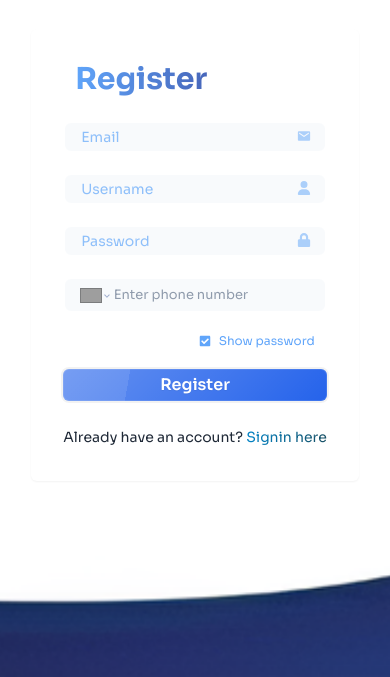
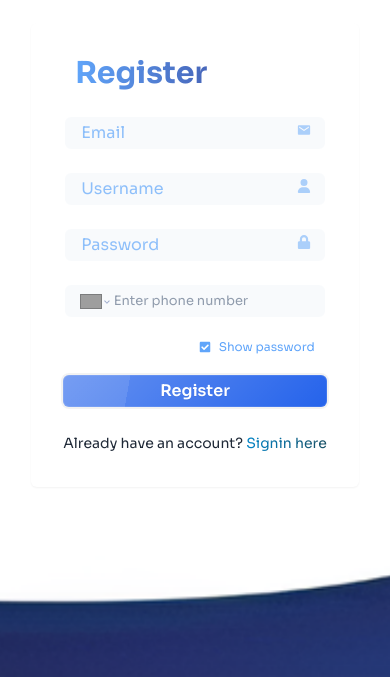
Before and after one commit to Swings0/FundHive, a Next.js app: page /register in a window 390 px wide. Shown: the part 167-844 px from the top of the page. Built offline with nearby package versions, Linux system fonts and the light colour scheme; no server answers; grey boxes are pictures that could not be loaded.

Commit message:
initial adj

```diff
--- a/src/app/components/Login.tsx
+++ b/src/app/components/Login.tsx
@@ -74,11 +74,11 @@ const Login = () => {
 
             <form onSubmit={submitHandler} className='flex flex-col gap-5 pt-6 pb-3'>
                 <div className='w-full relative'>
-                <input onChange={(e:React.ChangeEvent<HTMLInputElement>)=> setEmail(e.target.value)} className= {`${emailError && 'border-2 border-white  w-full rounded-lg py-1 px-4 bg-red-50 text-base lg:text-sm outline-none  text-red-600 text-opacity-90 placeholder-opacity-70 placeholder-red-600' || 'border-2 border-white  w-full rounded-lg py-1 px-4 bg-slate-50 text-sm outline-none placeholder-blue-400 text-blue-900 text-opacity-90 placeholder-opacity-70'}`} type='email' placeholder={`${emailError && 'please enter email' || 'Email'}`} /> <div className={( emailError ? 'absolute top-2 right-4 text-sm text-red-600 opacity-50 z-10' :  'absolute top-2 right-4 text-sm text-blue-400 opacity-50 z-10')}><IoMdMail/></div>
+                <input onChange={(e:React.ChangeEvent<HTMLInputElement>)=> setEmail(e.target.value)} className= {`${emailError && 'border-2 border-white  w-full rounded-lg py-1 px-4 bg-red-50 text-base lg:text-sm outline-none  text-red-600 text-opacity-90 placeholder-opacity-70 placeholder-red-600' || 'border-2 border-white  w-full rounded-lg py-1 px-4 bg-slate-50 text-base lg:text-sm  outline-none placeholder-blue-400 text-blue-900 text-opacity-90 placeholder-opacity-70'}`} type='email' placeholder={`${emailError && 'please enter email' || 'Email'}`} /> <div className={( emailError ? 'absolute top-2 right-4 text-sm text-red-600 opacity-50 z-10' :  'absolute top-2 right-4 text-sm text-blue-400 opacity-50 z-10')}><IoMdMail/></div>
                 </div>
 
                 <div className='w-full relative'>
-                <input onChange={(e:React.ChangeEvent<HTMLInputElement>)=> setPassword(e.target.value)} className= {`${passwordError && 'border-2 border-white  w-full rounded-lg py-1 px-4 bg-red-50 text-base lg:text-sm outline-none  text-red-600 text-opacity-90 placeholder-opacity-70 placeholder-red-600' || 'border-2 border-white  w-full rounded-lg py-1 px-4 bg-slate-50 text-sm outline-none placeholder-blue-400 text-blue-900 text-opacity-90 placeholder-opacity-70'}`}
+                <input onChange={(e:React.ChangeEvent<HTMLInputElement>)=> setPassword(e.target.value)} className= {`${passwordError && 'border-2 border-white  w-full rounded-lg py-1 px-4 bg-red-50 text-base lg:text-sm outline-none  text-red-600 text-opacity-90 placeholder-opacity-70 placeholder-red-600' || 'border-2 border-white  w-full rounded-lg py-1 px-4 bg-slate-50 text-base lg:text-sm  outline-none placeholder-blue-400 text-blue-900 text-opacity-90 placeholder-opacity-70'}`}
                  type={( show === true ? 'password' : 'text')} placeholder={`${passwordError && 'please enter password' || 'Password'}`} /> <div className={( passwordError ? 'absolute top-2 right-4 text-sm text-red-600 opacity-50 z-10' :  'absolute top-2 right-4 text-sm text-blue-400 opacity-50 z-10')}><FaLock/></div>
                 </div>
 
--- a/src/app/components/Register.tsx
+++ b/src/app/components/Register.tsx
@@ -174,15 +174,15 @@ const Register = () => {
 
             <form onSubmit={submitHandler} className='flex flex-col gap-5 py-6'>
                 <div className='w-full relative'>
-                <input onChange={(e:React.ChangeEvent<HTMLInputElement>)=> setEmail(e.target.value)} className= {`${emailError && 'border-2 border-white  w-full rounded-lg py-1 px-4 bg-red-50 text-base lg:text-sm outline-none  text-red-600 text-opacity-90 placeholder-opacity-70 placeholder-red-600' || 'border-2 border-white  w-full rounded-lg py-1 px-4 bg-slate-50 text-sm outline-none placeholder-blue-400 text-blue-900 text-opacity-90 placeholder-opacity-70'}`} type='email' placeholder={`${emailError && 'please enter email' || 'Email'}`} /> <div className={( emailError ? 'absolute top-2 right-4 text-sm text-red-600 opacity-50 z-10' :  'absolute top-2 right-4 text-sm text-blue-400 opacity-50 z-10')}><IoMdMail/></div>
+                <input onChange={(e:React.ChangeEvent<HTMLInputElement>)=> setEmail(e.target.value)} className= {`${emailError && 'border-2 border-white  w-full rounded-lg py-1 px-4 bg-red-50 text-base lg:text-sm outline-none  text-red-600 text-opacity-90 placeholder-opacity-70 placeholder-red-600' || 'border-2 border-white  w-full rounded-lg py-1 px-4 bg-slate-50 text-base lg:text-sm  outline-none placeholder-blue-400 text-blue-900 text-opacity-90 placeholder-opacity-70'}`} type='email' placeholder={`${emailError && 'please enter email' || 'Email'}`} /> <div className={( emailError ? 'absolute top-2 right-4 text-sm text-red-600 opacity-50 z-10' :  'absolute top-2 right-4 text-sm text-blue-400 opacity-50 z-10')}><IoMdMail/></div>
                 </div>
 
                 <div className='w-full relative'>
-                <input onChange={(e:React.ChangeEvent<HTMLInputElement>)=> setUsername(e.target.value)} className= {`${usernameError && 'border-2 border-white  w-full rounded-lg py-1 px-4 bg-red-50 text-base lg:text-sm outline-none  text-red-600 text-opacity-90 placeholder-opacity-70 placeholder-red-600' || 'border-2 border-white  w-full rounded-lg py-1 px-4 bg-slate-50 text-sm outline-none placeholder-blue-400 text-blue-900 text-opacity-90 placeholder-opacity-70'}`} type='text' placeholder={`${usernameError && 'please enter username' || 'Username'}`} /> <div className={( usernameError ? 'absolute top-2 right-4 text-sm text-red-600 opacity-50 z-10' :  'absolute top-2 right-4 text-sm text-blue-400 opacity-50 z-10')}><FaUser/></div>
+                <input onChange={(e:React.ChangeEvent<HTMLInputElement>)=> setUsername(e.target.value)} className= {`${usernameError && 'border-2 border-white  w-full rounded-lg py-1 px-4 bg-red-50 text-base lg:text-sm outline-none  text-red-600 text-opacity-90 placeholder-opacity-70 placeholder-red-600' || 'border-2 border-white  w-full rounded-lg py-1 px-4 bg-slate-50 text-base lg:text-sm  outline-none placeholder-blue-400 text-blue-900 text-opacity-90 placeholder-opacity-70'}`} type='text' placeholder={`${usernameError && 'please enter username' || 'Username'}`} /> <div className={( usernameError ? 'absolute top-2 right-4 text-sm text-red-600 opacity-50 z-10' :  'absolute top-2 right-4 text-sm text-blue-400 opacity-50 z-10')}><FaUser/></div>
                 </div>
 
                 <div className='w-full relative'>
-                <input onChange={(e:React.ChangeEvent<HTMLInputElement>)=> setPassword(e.target.value)} className= {`${passwordError && 'border-2 border-white  w-full rounded-lg py-1 px-4 bg-red-50 text-base lg:text-sm outline-none  text-red-600 text-opacity-90 placeholder-opacity-70 placeholder-red-600' || 'border-2 border-white  w-full rounded-lg py-1 px-4 bg-slate-50 text-sm outline-none placeholder-blue-400 text-blue-900 text-opacity-90 placeholder-opacity-70'}`}
+                <input onChange={(e:React.ChangeEvent<HTMLInputElement>)=> setPassword(e.target.value)} className= {`${passwordError && 'border-2 border-white  w-full rounded-lg py-1 px-4 bg-red-50 text-base lg:text-sm outline-none  text-red-600 text-opacity-90 placeholder-opacity-70 placeholder-red-600' || 'border-2 border-white  w-full rounded-lg py-1 px-4 bg-slate-50 text-base lg:text-sm  outline-none placeholder-blue-400 text-blue-900 text-opacity-90 placeholder-opacity-70'}`}
                  type={( show === true ? 'password' : 'text')} placeholder={`${passwordError && 'please enter password' || 'Password'}`} /> <div className={( passwordError ? 'absolute top-2 right-4 text-sm text-red-600 opacity-50 z-10' :  'absolute top-2 right-4 text-sm text-blue-400 opacity-50 z-10')}><FaLock/></div>
                 </div>
 
@@ -195,7 +195,7 @@ const Register = () => {
                     required: true,
                   }}
                   onChange={(value) => setPhone(value)} className= {'PhoneInputInput::placeholder PhoneInputInput PhoneInputInput:focus-visible border-2 border-white  w-full rounded-lg py-1 px-4 bg-slate-50 text-base lg:text-sm outline-none placeholder-blue-400 text-blue-900 text-opacity-90 placeholder-opacity-70 focus:outline-none'} type='text' placeholder={`${phoneError && "Required" || "Enter phone number" }`} />
-                  <div className={'absolute top-2 right-4 text-sm text-slate-500 opacity-50 z-10'}>{country && (<p className="text-gray-500 text-xs font-sans">{country}</p>)}
+                  <div className={'absolute top-2 right-4 text-base lg:text-sm  text-slate-500 opacity-50 z-10'}>{country && (<p className="text-gray-500 text-xs font-sans">{country}</p>)}
                  </div>
                 </div>
 
--- a/src/app/components/Sidebar.tsx
+++ b/src/app/components/Sidebar.tsx
@@ -37,7 +37,7 @@ const Sidebar = () => {
     <aside className="relative">
       <div
         onClick={() => setIsOpen(!isOpen)}
-        className="cursor-pointer absolute lg:hidden block text-white text-lg mb-2 -left-10 -top-6 mx-10 "
+        className="cursor-pointer absolute lg:hidden block text-white text-xl mb-2 -left-9 -top-7 mx-10 "
       >
         {icon === true ? (
           <p onClick={toggle}>
```
